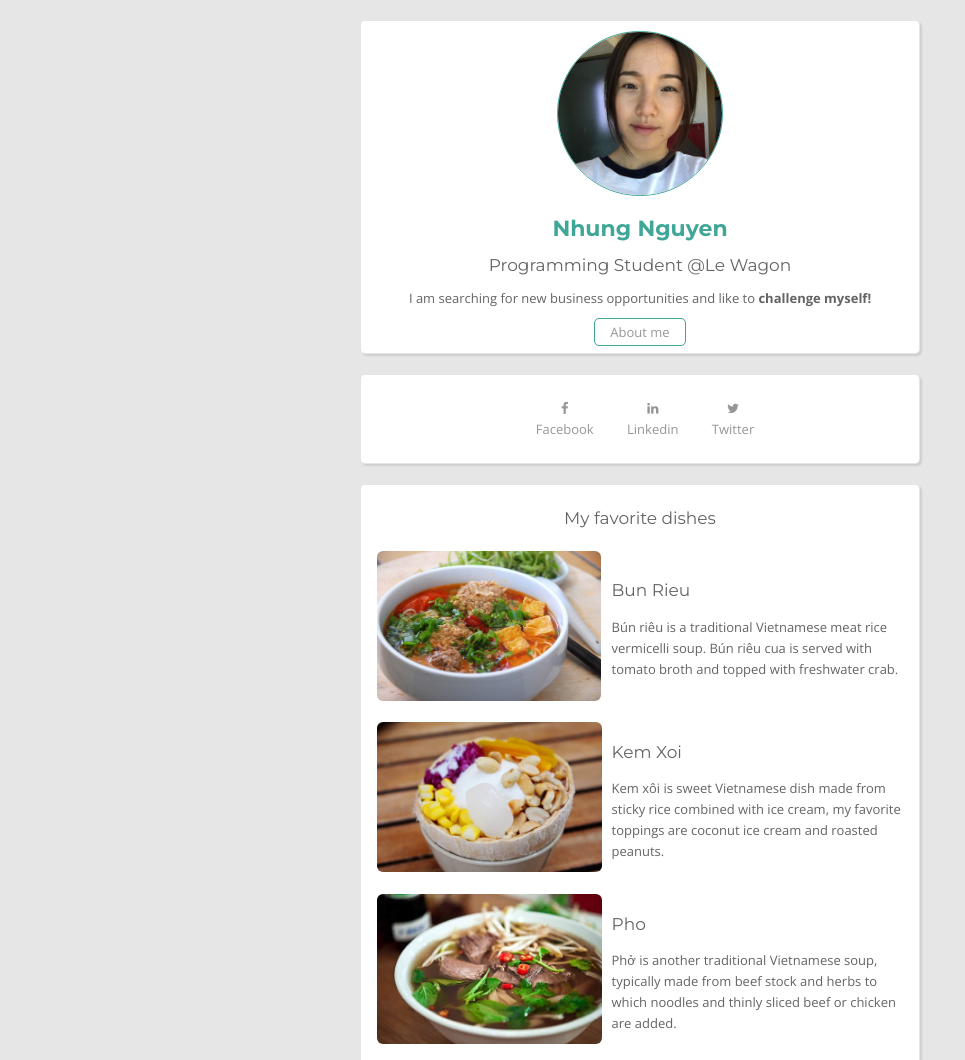
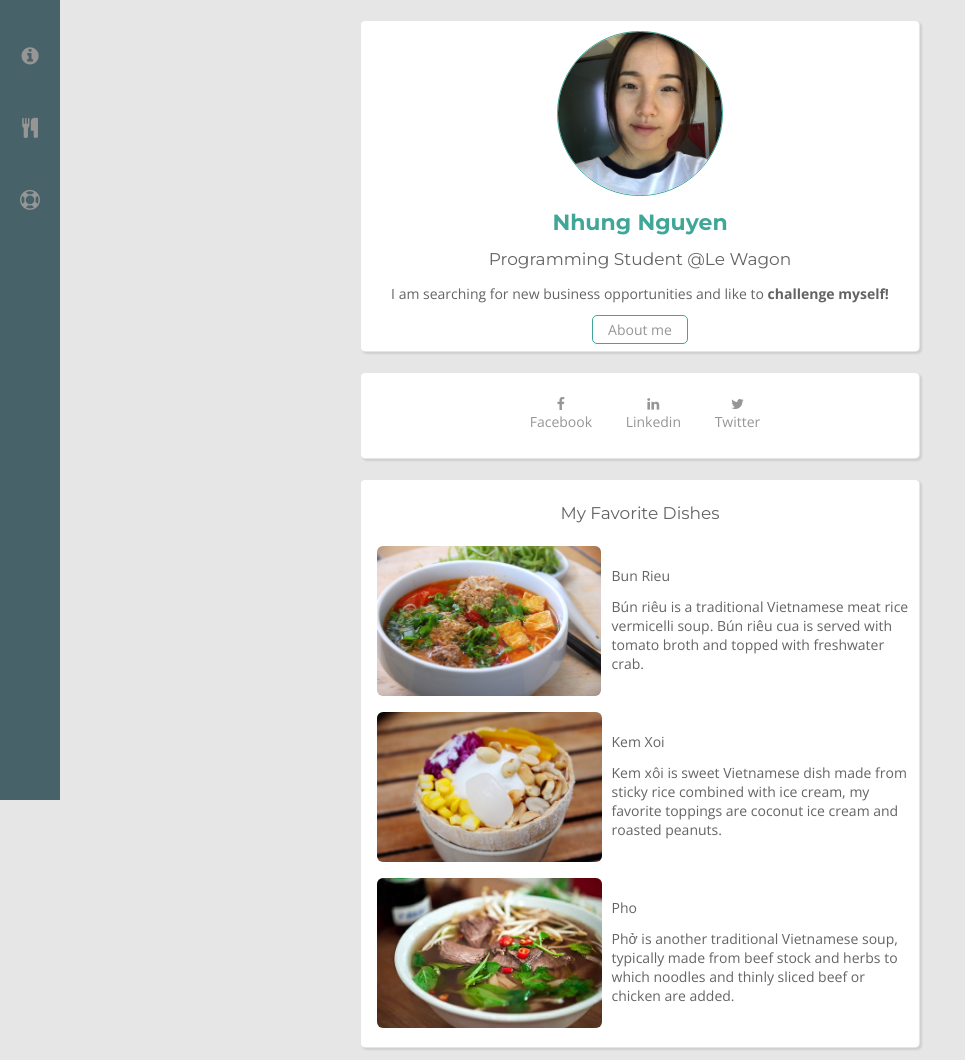
Before and after one commit to nhxng/profile, a plain HTML site: page index.html in a window 1280 px wide. Shown: the top 1060 px of the page, without its empty margins (0-965 px from the left). Drawn offline with nearby package versions, Linux system fonts and the light colour scheme.

Commit message:
make my profile prettier

```diff
--- a/index.html
+++ b/index.html
@@ -1,14 +1,41 @@
-<!DOCTYPE html>
-<html lang="en">
+<html>
   <head>
-  <meta charset="UTF-8">
-  <title>Nhung Nguyen</title>
-  <link href="https://maxcdn.bootstrapcdn.com/font-awesome/4.2.0/css/font-awesome.min.css" rel="stylesheet">
+    <meta charset="utf-8">
+    <title>Basic info</title>
+
+    <!-- Google fonts -->
+    <link rel="stylesheet" href="http://fonts.googleapis.com/css?family=Open+Sans:400,300,700|Montserrat:400,700">
+
+    <!-- Fontawesome -->
+    <link href="http://maxcdn.bootstrapcdn.com/font-awesome/4.2.0/css/font-awesome.min.css" rel="stylesheet">
+
+    <!-- Your style -->
     <link rel="stylesheet" href="style.css">
   </head>
   <body>
+    <div id="sidebar">
+      <ul>
+        <li>
+          <a href="#summary">
+            <i class="fa fa-info-circle"></i>
+          </a>
+        </li>
+        <li>
+          <a href="#favorite-dishes">
+            <i class="fa fa-cutlery"></i>
+          </a>
+        </li>
+        <li>
+          <a href="#footer">
+            <i class="fa fa-life-ring"></i>
+          </a>
+        </li>
+      </ul>
+    </div>
+    <div id="content">
+      <!-- your page content here -->
       <div class="container">
-    <div class="card text-center" >
+        <div class="card text-center" id="summary" >
           <img src="images/me.jpg" alt="Nhung Nguyen" class="img-circle ">
           <h1>Nhung Nguyen</h1>
           <h2>Programming Student @Le Wagon</h2>
@@ -20,12 +47,12 @@
         <div class="card text-center list-inline">
           <ul>
             <li>
-          <a href="https://www.facebook.com/nhung.ngy" target="_blank">
+              <a href="#" target="_blank">
                 <i class="fa fa-facebook"></i> <br>Facebook
               </a>
             </li>
             <li>
-          <a href="linkedin.com/in/nhung-nguyen-abb0796b" target="_blank">
+              <a href="#" target="_blank">
                 <i class="fa fa-linkedin"></i> <br>Linkedin
               </a>
             </li>
@@ -36,9 +63,9 @@
             </li>
           </ul>
         </div>
-    <div class="card">
+        <div class="card" id="favorite-dishes">
           <div class="text-center">
-        <h2>My favorite dishes</h2>
+            <h2>My Favorite Dishes</h2>
           </div>
           <table>
             <tbody>
@@ -46,7 +73,7 @@
                 <td>
                   <img src="images/bun_rieu.jpg" alt="Bun Rieu" class="img-square">
                 </td>
-            <td>
+                <td class="text-small">
                   <h3>Bun Rieu</h3>
                   <p>Bún riêu is a traditional Vietnamese meat rice vermicelli soup. Bún riêu cua is served with tomato broth and topped with freshwater crab. </p>
                 </td>
@@ -55,7 +82,7 @@
                 <td>
                   <img src="images/kem_xoi.jpg" alt="Kem Xoi" class="img-square">
                 </td>
-            <td>
+                <td class="text-small">
                   <h3>Kem Xoi</h3>
                   <p>Kem xôi is sweet Vietnamese dish made from sticky rice combined with ice cream, my favorite toppings are coconut ice cream and roasted peanuts.</p>
                 </td>
@@ -64,7 +91,7 @@
                 <td>
                   <img src="images/pho.jpg" alt="Pho" class="img-square">
                 </td>
-            <td>
+                <td class="text-small">
                   <h3>Pho</h3>
                   <p>Phở is another traditional Vietnamese soup, typically made from beef stock and herbs to which noodles and thinly sliced beef or chicken are added.</p>
                 </td>
@@ -72,7 +99,7 @@
             </tbody>
           </table>
         </div>
-    <div class="card text-center list-inline">
+        <div class="card text-center list-inline" id="footer">
           <h2>About this page</h2>
           <p>
             This page has been coded during the <a href="https://www.lewagon.com/program" target="_blank">FullStack program @LeWagon</a>. That was probably the best experience of my entire life.
@@ -96,5 +123,6 @@
           </ul>
         </div>
        </div>
+    </div>
   </body>
 </html>
--- a/style.css
+++ b/style.css
@@ -7,8 +7,31 @@ body {
   color: rgb(100,100,100);
   font-family:'Open Sans', sans-serif;
   font-weight:300;
-  font-size: 13px;
+  font-size: 14px;
   line-height: 1.6;
+}
+#sidebar {
+  position: fixed;
+  width: 60px;
+  left: 0;
+  top: 0;
+  bottom: 0;
+  text-align: center;
+  background-color: #476268;
+}
+
+#sidebar > ul {
+  list-style: none;
+  padding-left: 0px;
+  font-size: 20px;
+}
+
+#sidebar li {
+  padding: 20px;
+}
+
+#page-content {
+  margin-left: 300px;
 }
 h1,h2,h3 {
   font-family:'Montserrat', sans-serif;
@@ -88,7 +111,7 @@ a {
   }
 }
 
-.list-inline >ul > li {
+.list-inline > ul > li {
   display: inline-block;
   padding: 0px 30px;
   padding-left: 0px;
@@ -98,7 +121,6 @@ a {
 .btn-turquoise {
   background-color: white;
   border: 1px solid #40A798;
-  font-size: 13px;
   padding: 4px 15px;
   border-radius: 5px;
 }
@@ -107,3 +129,15 @@ a {
   background-color: #40A798;
   color: white;
 }
+
+.text-small p {
+  font-family:'Open Sans', sans-serif;
+  font-weight:300;
+  font-size: 14px;
+}
+
+.text-small h3 {
+  font-family:'Open Sans', sans-serif;
+  font-weight:400;
+  font-size: 14px;
+}
```
Lines whose indentation alone changed are shown as unchanged.
